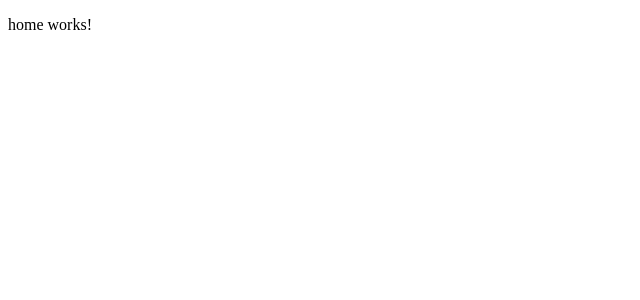
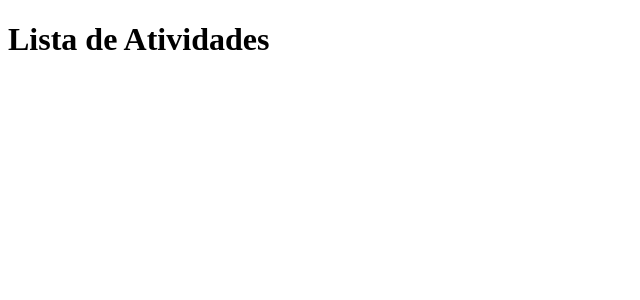
Before and after one commit to Caio-Almeida-P/projeto-aula-pw, an Angular app in the folder projeto/: page / in a window 1280 px wide. Shown: the top 300 px of the page, without its empty margins (0-640 px from the left). Built offline with nearby package versions, Linux system fonts and the light colour scheme.

Commit message:
Mais alterações

```diff
--- a/projeto/src/app/app.html
+++ b/projeto/src/app/app.html
@@ -1,3 +1,10 @@
-<router-outlet>
+<header>
 
-<router-outlet />
+</header>
+
+<main>
+
+    <router-outlet />
+</main>
+
+<footer></footer>
--- a/projeto/src/app/home/home.html
+++ b/projeto/src/app/home/home.html
@@ -1 +1,14 @@
-<p>home works!</p>
+<header>
+    <h1>Lista de Atividades</h1>
+</header>
+
+<main>
+    <section class="formulario">
+        <form action=""></form>
+    </section>
+    <section>
+
+    </section>
+</main>
+
+<footer></footer>
```
